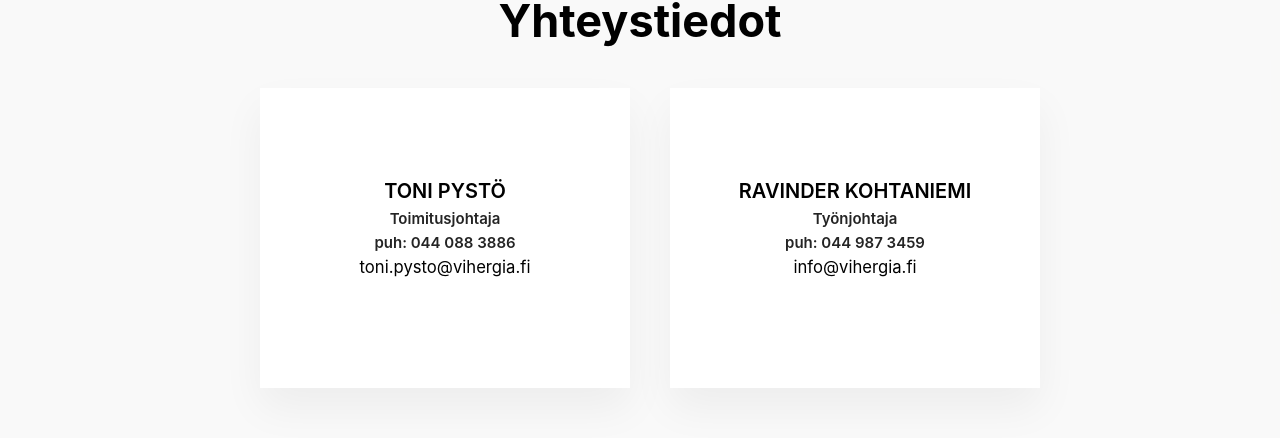
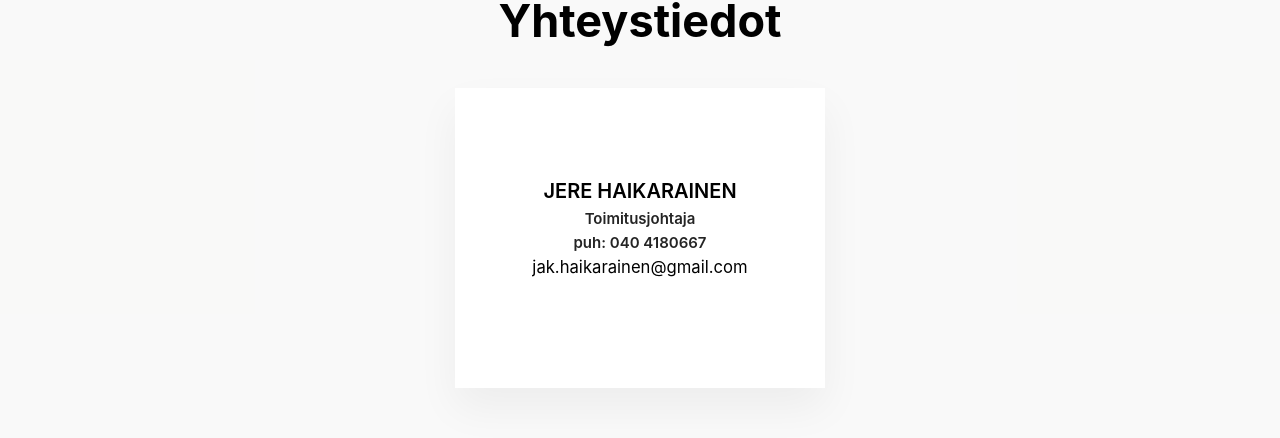
Before and after one commit to valtterisa/vihergia-verkkosivut-nextjs, a Next.js app: page /yhteystiedot in a window 1280 px wide. Shown: the part 195-633 px from the top of the page. Built offline with nearby package versions, Linux system fonts and the light colour scheme.

Commit message:
Update YhteystiedotInfo.js

```diff
--- a/src/komponentit/YhteystiedotInfo.js
+++ b/src/komponentit/YhteystiedotInfo.js
@@ -1,34 +1,22 @@
-import React from 'react';
+import React from "react";
 
 export const YhteystiedotInfo = () => {
   return (
-    <div className='yhteystiedotInfo'>
+    <div className="yhteystiedotInfo">
       <h1>Yhteystiedot</h1>
 
-        <div className='yhteystiedot-row' >
-
-            <div className='tyontekija1'>
-
-              <div className='henkiloTiedot'>
-                <h4>TONI PYSTÖ</h4>
+      <div className="yhteystiedot-row">
+        <div className="tyontekija1">
+          <div className="henkiloTiedot">
+            <h4>JERE HAIKARAINEN</h4>
             <p>Toimitusjohtaja</p>
-                <p>puh: 044 088 3886</p>
-                <small>toni.pysto@vihergia.fi</small>
+            <p>puh: 040 4180667</p>
+            <small>jak.haikarainen@gmail.com</small>
           </div>
         </div>
-
-            <div className='tyontekija2'>
-              <div className='henkiloTiedot'>
-                <h4>RAVINDER KOHTANIEMI</h4>
-                <p>Työnjohtaja</p>
-                <p>puh: 044 987 3459</p>
-                <small>info@vihergia.fi</small>
       </div>
     </div>
+  );
+};
 
-        </div>
-    </div>
-  )
-}
-
-export default YhteystiedotInfo
+export default YhteystiedotInfo;
```
Lines whose indentation alone changed are shown as unchanged.
